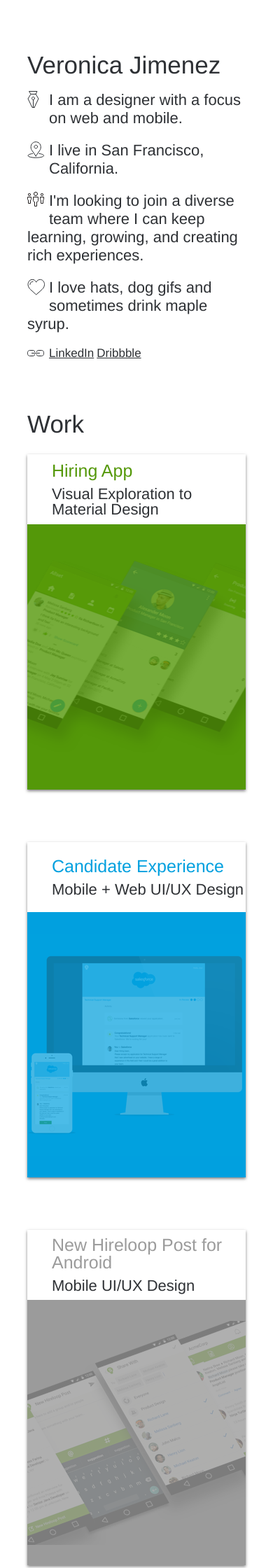
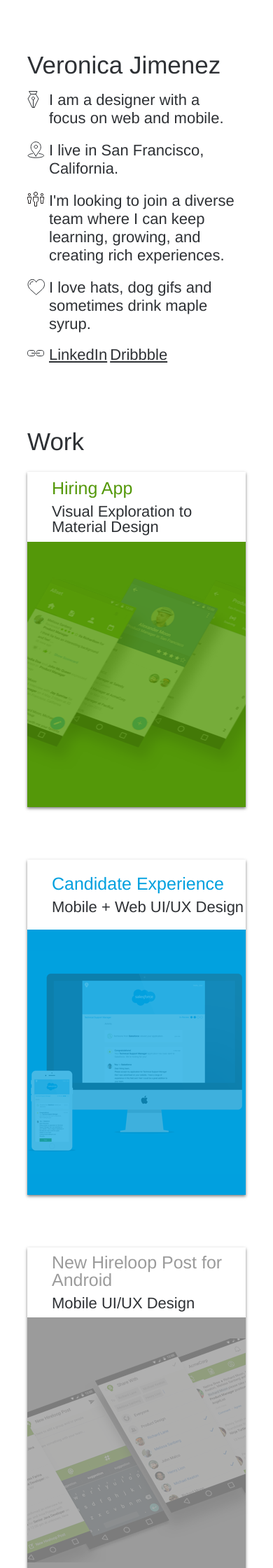
Before and after one commit to vnikajimenez/vnikajimenez.github.com, a Jekyll site: the page built from index.html, in a window 390 px wide. Shown: the top 2240 px of the page at 70% size. Built offline with Jekyll 4.4.1, drawn with Linux system fonts in a browser that asks for light colours; nearby versions of some CDN libraries.

Commit message:
fix blurb alignment issues

```diff
--- a/_sass/_main.scss
+++ b/_sass/_main.scss
@@ -60,18 +60,22 @@ a:hover{
 		margin-right: $main-margin;
 
 		.blurb-line {
+			margin: 20px 0px;
+			overflow: auto;
+
 			.icon {
 				float: left;
 				width: 31px;
 			}
 
-			.team {
-				height: 52px;
+			.text {
+				float: left;
+				max-width: 401px;
 			}
 
 			.blurb {
-				margin: 20px 0px;
 				line-height: 26px;
+				width: 401;
 			}
 		}
 	}
--- a/_sass/_mobile.scss
+++ b/_sass/_mobile.scss
@@ -1,5 +1,9 @@
 @media only screen and (max-width: 1024px) {
   p {
+    font-size: 22px;
+  }
+
+  a {
     font-size: 22px;
   }
 
@@ -17,9 +21,12 @@
       margin: 0px;
       width: 100%;
 
-      .last-name {
-        font-size: 50px;
+      .blurb-line {
+        .text {
+          max-width: 85%;
+        }
       }
+
     }
 
     .right-column {
--- a/index.html
+++ b/index.html
@@ -7,24 +7,26 @@ layout: default
       <p class="column-top">Veronica Jimenez</p>
       <div class="blurb-line">
         <div class="icon"><img src="images/designer.svg"></div>
-        <p class="blurb">I am a designer with a focus on web and mobile.</p>
+        <div class="text"><p class="blurb">I am a designer with a focus on web and mobile.</p></div>
       </div>
       <div class="blurb-line">
         <div class="icon"><img src="images/location.svg"></div>
-        <p class="blurb">I live in San Francisco, California.</p>
+        <div class="text"><p class="blurb">I live in San Francisco, California.</p></div>
       </div>
       <div class="blurb-line">
-        <div class="icon team"><img src="images/team.svg"></div>
-        <p class="blurb">I'm looking to join a diverse team where I can keep learning, growing, and creating rich experiences.</p>
+        <div class="icon"><img src="images/team.svg"></div>
+        <div class="text"><p class="blurb">I'm looking to join a diverse team where I can keep learning, growing, and creating rich experiences.</p></div>
       </div>
       <div class="blurb-line">
         <div class="icon"><img src="images/heart.svg"></div>
-        <p class="blurb">I love hats, dog gifs and sometimes drink maple syrup.</p>
+        <div class="text"><p class="blurb">I love hats, dog gifs and sometimes drink maple syrup.</p></div>
       </div>
       <div class="blurb-line">
         <div class="icon"><img src="images/link.svg"></div>
-        <a href="http://www.linkedin.com/in/jimeneznika">LinkedIn</a>
-        <a href="https://dribbble.com/jimeneznika">Dribbble</a>
+        <div class="text">
+          <a href="http://www.linkedin.com/in/jimeneznika">LinkedIn</a>
+          <a href="https://dribbble.com/jimeneznika">Dribbble</a>
+        </div>
       </div>
     </div>
     <div class="right-column">
```
Also changed, not shown: 2 other files.
